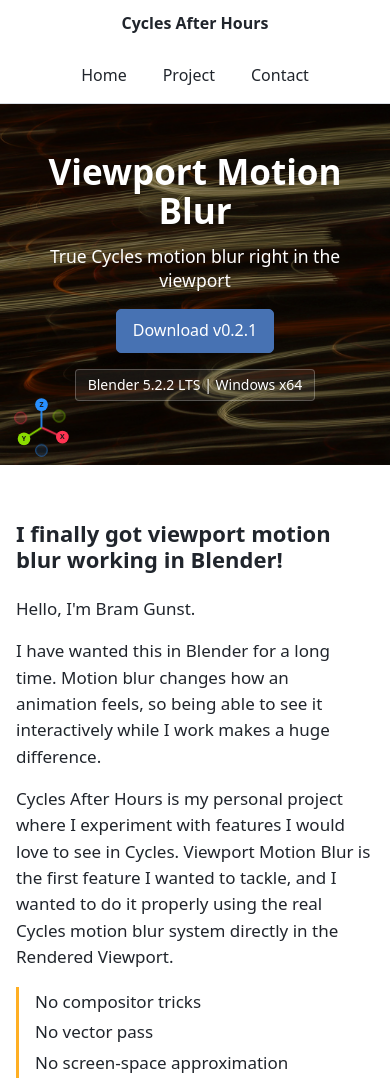
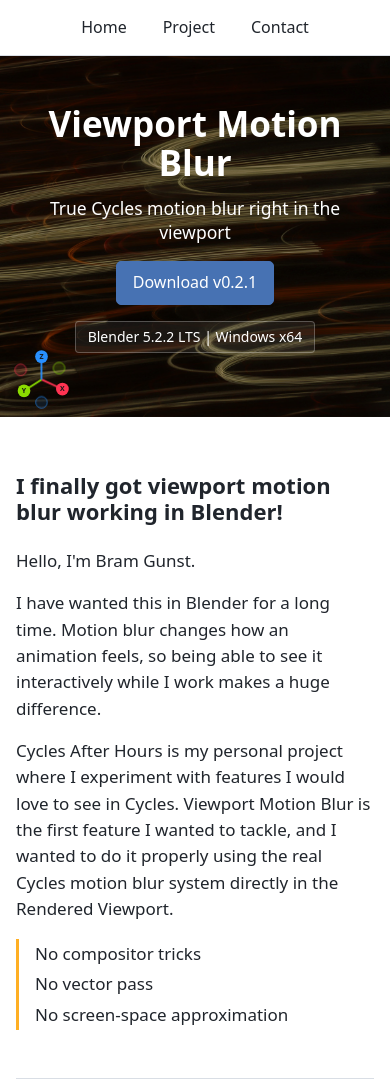
Before and after one commit to BramGunst/cycles-after-hours-site, a plain HTML site: page index.html in a window 390 px wide. Shown: the top 1081 px of the page. Drawn offline with Linux system fonts and the light colour scheme.

Commit message:
Simplify mobile navbar

```diff
--- a/style.css
+++ b/style.css
@@ -543,9 +543,9 @@
   main > section { margin-bottom: var(--space-7); }
 }
 @media (max-width: 37.5rem) {
-  :root { --nav-height: 6.5rem; }
+  :root { --nav-height: 3.5rem; }
   .nav-inner { flex-direction: column; align-items: center; padding-block: 0; }
-  .site-nav .site-brand { height: 3rem; min-height: 3rem; padding: 0 0.75rem; }
+  .site-nav .site-brand { display: none; }
   .site-nav-links { height: 3.5rem; gap: 0.25rem; }
   .site-nav-links > a, .site-nav button { padding-inline: 1rem; }
   .dropdown-menu { right: 0; width: 11.25rem; }
```
